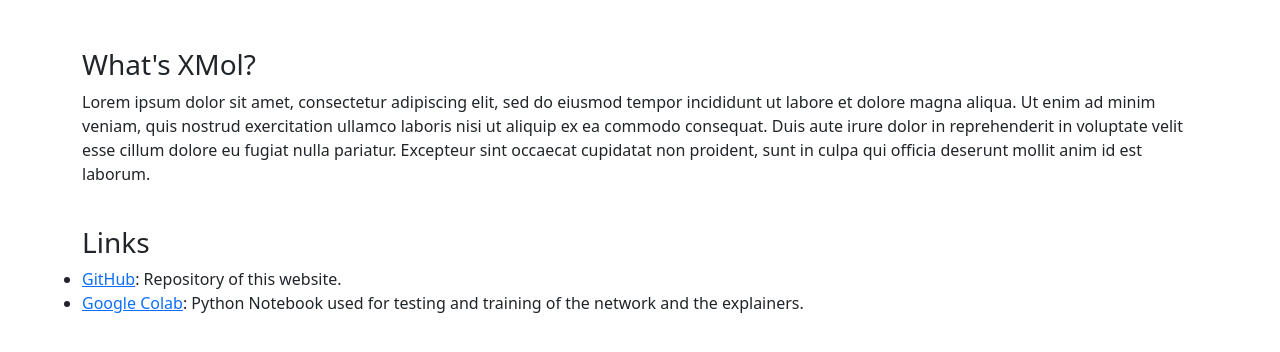
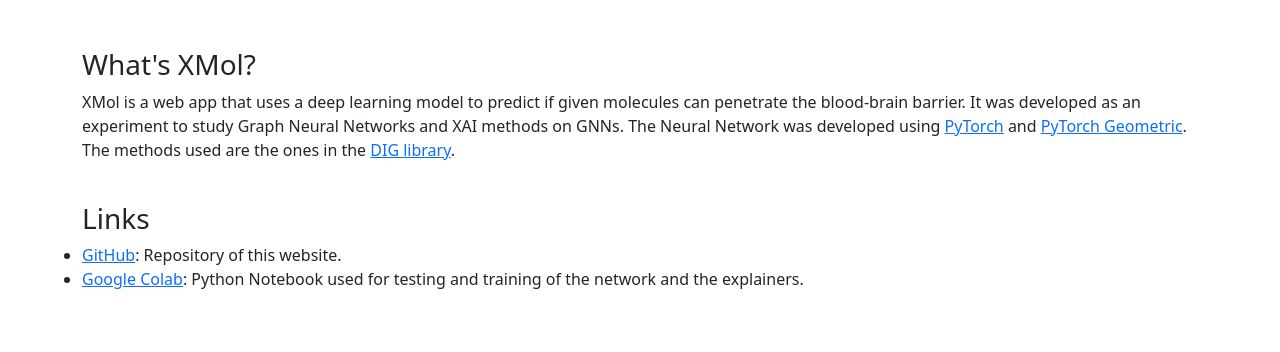
Before and after one commit to DannyAntonelli/xmol, a Django app: template xmol/templates/about.html in a window 1280 px wide. Shown: the part 56-408 px from the top of the page. Run offline with Django 4.2, Linux system fonts and the light colour scheme; the template is opened without the code that fills it, so the values that code supplies are empty; parts of the project's set-up code (start-up, migrations or seed data) failed here and were passed over; some libraries are stand-ins or nearby versions.

Commit message:
Add description in the About page

```diff
--- a/xmol/templates/about.html
+++ b/xmol/templates/about.html
@@ -8,7 +8,12 @@
         <h3>What's XMol?</h3>
         <div class="row height d-flex justify-content-center align-items-center">
             <div class="col-md-12">
-                <p>Lorem ipsum dolor sit amet, consectetur adipiscing elit, sed do eiusmod tempor incididunt ut labore et dolore magna aliqua. Ut enim ad minim veniam, quis nostrud exercitation ullamco laboris nisi ut aliquip ex ea commodo consequat. Duis aute irure dolor in reprehenderit in voluptate velit esse cillum dolore eu fugiat nulla pariatur. Excepteur sint occaecat cupidatat non proident, sunt in culpa qui officia deserunt mollit anim id est laborum.</p>
+                <p>
+                    XMol is a web app that uses a deep learning model to predict if given molecules can penetrate the blood-brain barrier.
+                    It was developed as an experiment to study Graph Neural Networks and XAI methods on GNNs.
+                    The Neural Network was developed using <a href="https://pytorch.org/docs/stable/index.html">PyTorch</a> and <a href="https://pytorch-geometric.readthedocs.io/en/latest/">PyTorch Geometric</a>.
+                    The methods used are the ones in the <a href="https://github.com/divelab/DIG/tree/dig">DIG library</a>.
+                </p>
             </div>
         </div>
 
```
